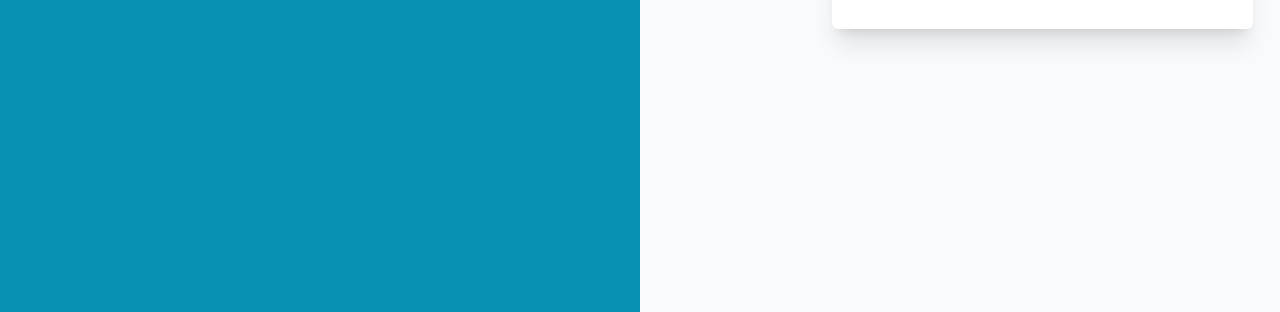
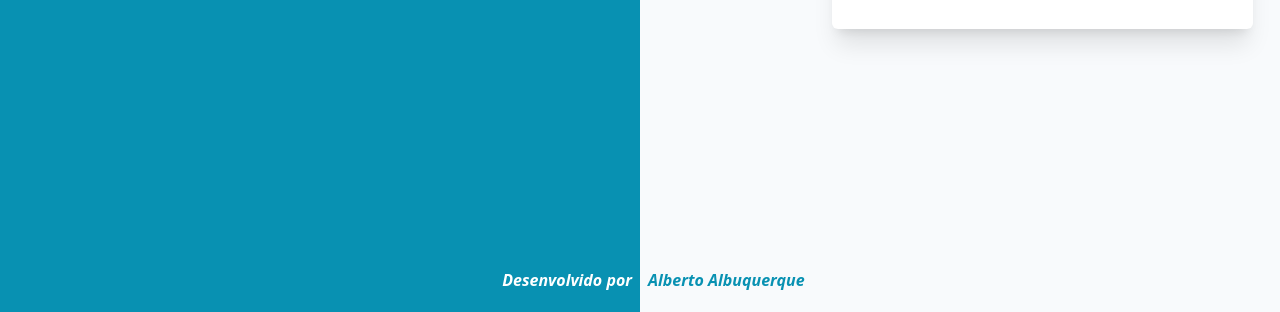
Before and after one commit to allbertuu/pagina-login, a plain HTML site: page index.html in a window 1280 px wide. Shown: the part 488-800 px from the top of the page. Drawn offline with Linux system fonts and the light colour scheme.

Commit message:
add footer

```diff
--- a/index.html
+++ b/index.html
@@ -19,6 +19,9 @@
                     Faça seu login para começar
                 </p>
             </div>
+            <footer class="footer-left">
+                Desenvolvido por
+            </footer>
         </section>
 
         <section class="area-login">
@@ -42,6 +45,13 @@
                     </button>
                 </form>
             </div>
+            <footer class="footer-right">
+                <a href="https://www.linkedin.com/in/albertov-albuquerque/">Alberto Albuquerque</a>
+            </footer>
+            <footer class="footer">
+                <span class="left">Desenvolvido por</span>
+                <a href="https://www.linkedin.com/in/albertov-albuquerque/" class="font-semibold hover:underline">Alberto Albuquerque</a>
+            </footer>
         </section>
 
     </main>
```
Also changed, not shown: src/style.css.
